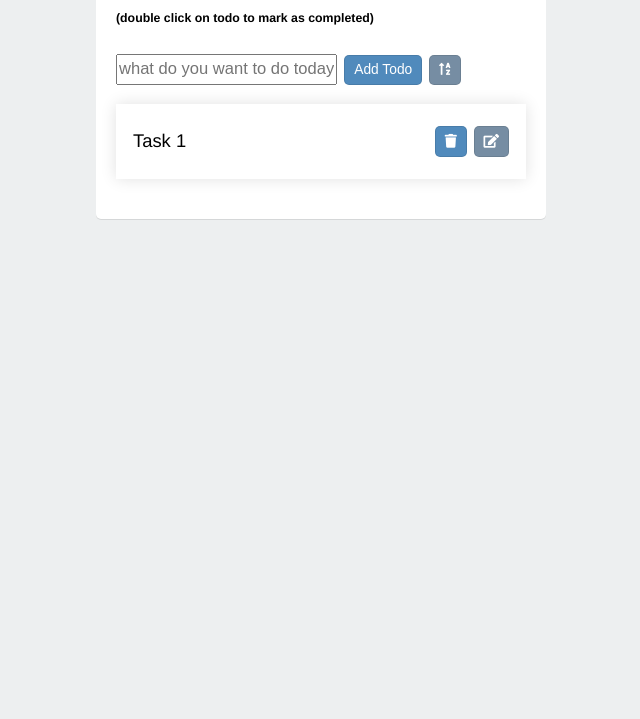
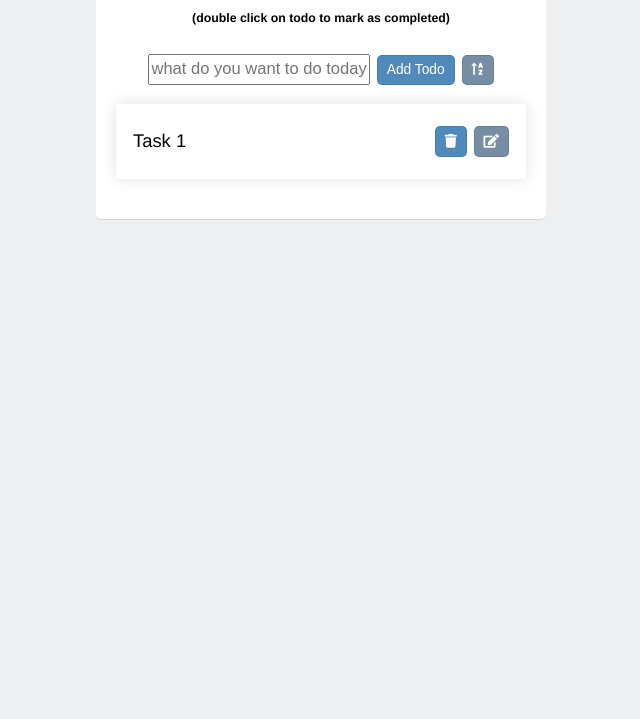
Before and after one commit to rajeshpillai/instructor-code-your-own-react, a plain HTML site: page index.html in a window 1280 px wide. Shown: the part 121-840 px from the top of the page, without its empty margins (319-959 px from the left). Drawn offline with Linux system fonts and the light colour scheme.

Commit message:
CSS Updates

```diff
--- a/style/app.css
+++ b/style/app.css
@@ -16,8 +16,16 @@ body {
     text-align: center;
   }
 
+  h6 {
+      text-align: center;
+  }
+
   .container p {
     text-align: center;
+  }
+
+  .todo-input-container {
+      text-align: center;
   }
 
 
--- a/todo-app.js
+++ b/todo-app.js
@@ -219,6 +219,8 @@ class TodoApp extends TinyReact.Component {
     return (
       <div className="container">
         <Header text="Todo App" />
+
+        <div className="todo-input-container">
           <input type="text" className="addItemInput"
             onKeyDown={this.onKeyDown}
             ref={(newTodo) => this.newTodo = newTodo} placeholder="what do you want to do today?" />
@@ -226,6 +228,7 @@ class TodoApp extends TinyReact.Component {
           <button type="button"  onClick={this.sortToDo} value="Sort">
             {sortIcon}
           </button>
+        </div>
         <ul className="todos">
           {tasksUI}
         </ul>
```
Lines whose indentation alone changed are shown as unchanged.
